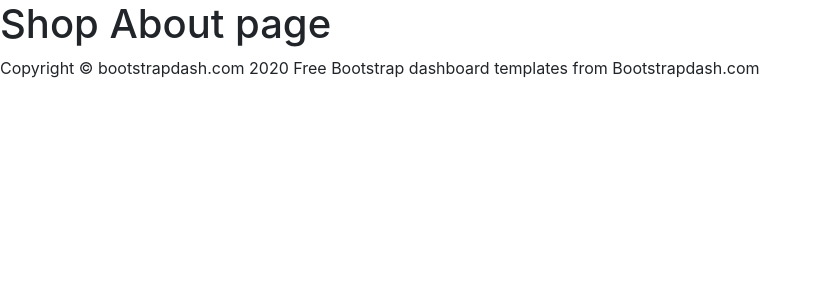
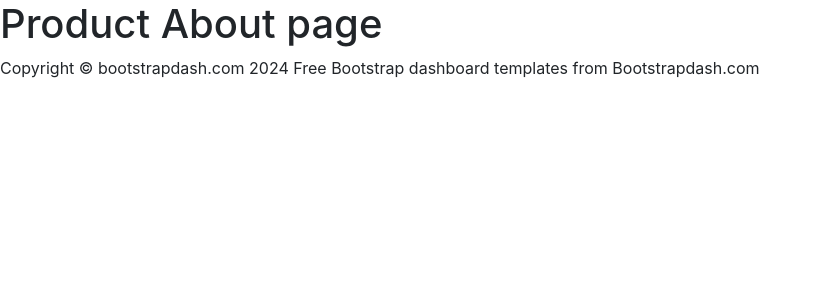
Before and after one commit to abdullahlearner/FSWD-Batch-23, a PHP site: page /about.php in a window 1280 px wide. Shown: the part 56-356 px from the top of the page, without its empty margins (0-821 px from the left). Run offline with PHP 8.4, Linux system fonts and the light colour scheme.

Commit message:
some others changes

```diff
--- a/about.php
+++ b/about.php
@@ -4,7 +4,7 @@ include_once('header.php');
 ?>
 
 
-<h1>Shop About page</h1>
+<h1>Product About page</h1>
 
 
 <?php
--- a/contact.php
+++ b/contact.php
@@ -4,7 +4,7 @@ include_once('header.php');
 ?>
 
 
-<h1>Shop Contact page</h1>
+<h1>Product Contact page</h1>
 
 
 <?php
--- a/footer.php
+++ b/footer.php
@@ -1,4 +1,4 @@
-<p>Copyright © bootstrapdash.com 2020
+<p>Copyright © bootstrapdash.com 2024
     Free Bootstrap dashboard templates from Bootstrapdash.com</p>
     <!-- Optional JavaScript -->
     <!-- jQuery first, then Popper.js, then Bootstrap JS -->
--- a/header.php
+++ b/header.php
@@ -1,7 +1,7 @@
 <!doctype html>
 <html lang="en">
   <head>
-    <title>Shop </title>
+    <title>My Shop </title>
     <!-- Required meta tags -->
     <meta charset="utf-8">
     <meta name="viewport" content="width=device-width, initial-scale=1, shrink-to-fit=no">
--- a/index.php
+++ b/index.php
@@ -3,7 +3,7 @@ include_once('header.php');
 
 ?>
 
-     <h1>My Shop Home</h1>
+     <h1>Product Shop Home</h1>
 
 
 
```
